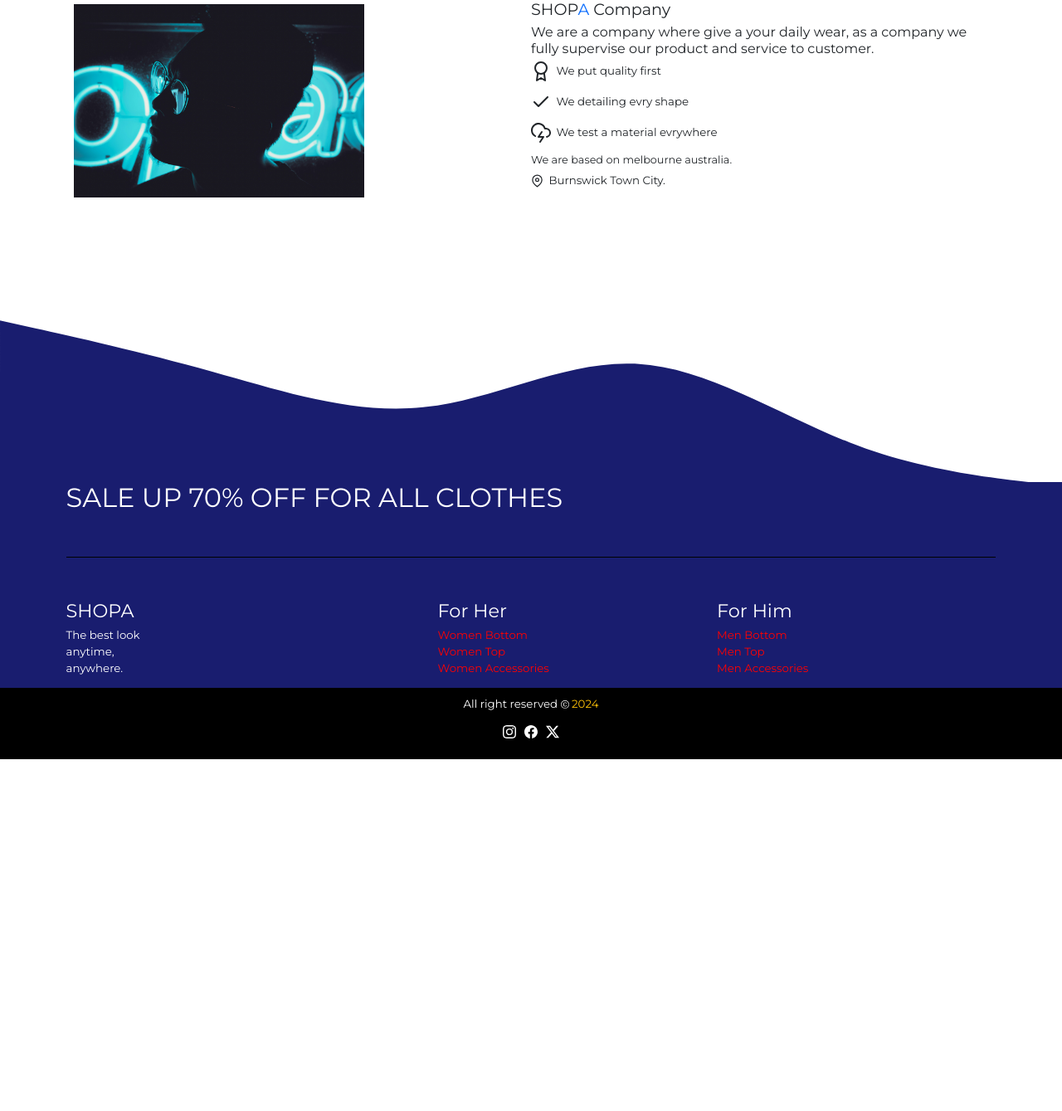
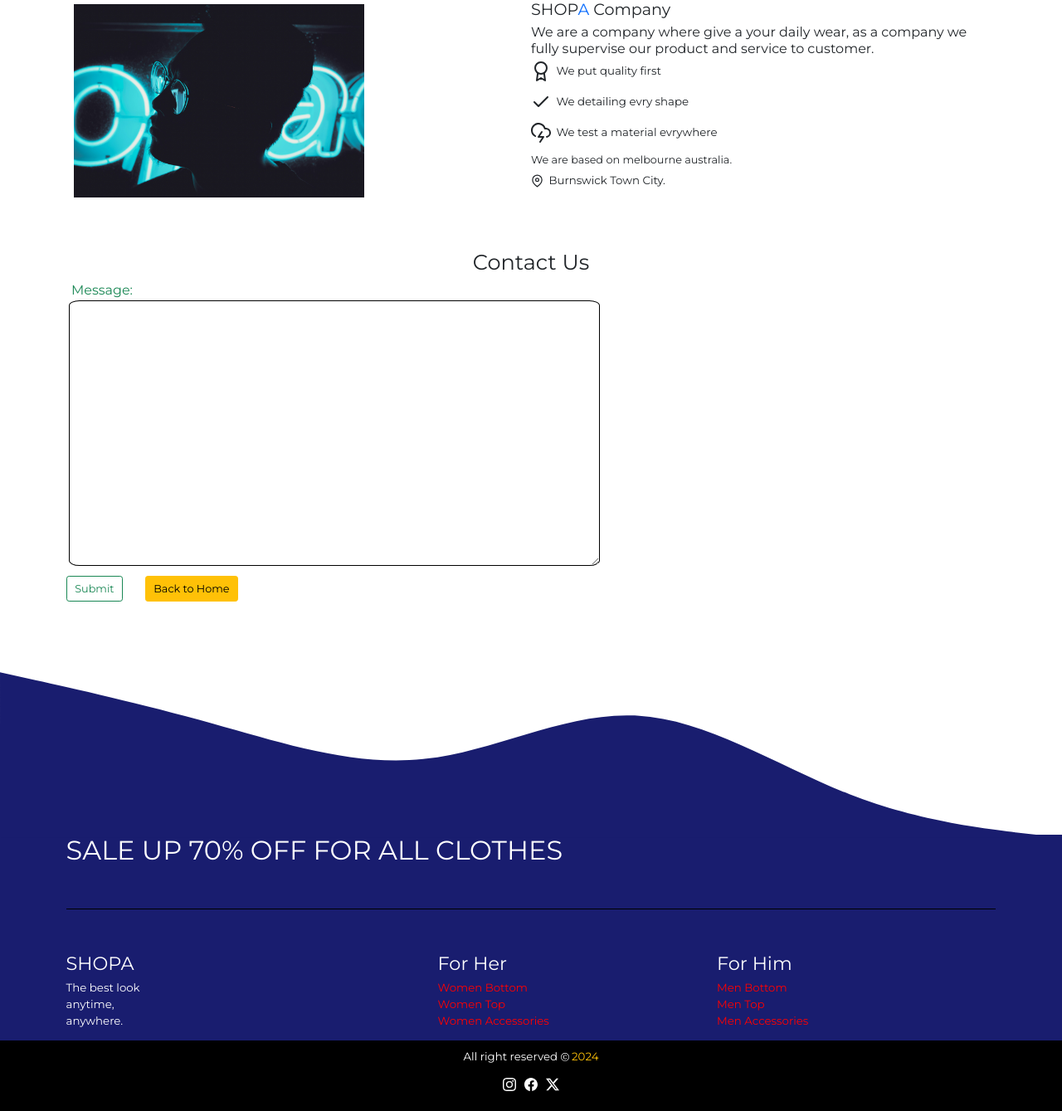
Before and after one commit to PrimiMiulini/cloth-web-master, a PHP site: page /about.php in a window 1280 px wide. Shown: the part 968-2307 px from the top of the page at 83% size. Before the commit the page ends 1883 px from the top, so only its background shows below. Run offline with PHP 8.4, Linux system fonts and the light colour scheme; the visitor is signed in with stand-in values (Sample User, id 1).

Commit message:
Modified about, home .php and delete contact.php, modified about.css

```diff
--- a/about.php
+++ b/about.php
@@ -1,3 +1,59 @@
+<?php
+require 'connection.php';
+
+if ($_SERVER['REQUEST_METHOD'] == 'POST' && isset($_POST['submit'])) {
+    $username = $_SESSION['username'];
+    $message = $_POST['message'];
+
+    $stmt = $conn->prepare("SELECT * FROM customer WHERE username = ?");
+    $stmt->bind_param("s", $username);
+    $stmt->execute();
+    $result = $stmt->get_result();
+    $stmt->close();
+
+    if ($result->num_rows > 0) {
+        $stmt = $conn->prepare("SELECT COUNT(*) FROM complaints WHERE username = ?");
+        $stmt->bind_param("s", $username);
+        $stmt->execute();
+        $stmt->bind_result($num_complaints);
+        $stmt->fetch();
+        $stmt->close();
+
+        $max_complaints = 3;
+
+        if ($num_complaints >= $max_complaints) {
+            $stmt = $conn->prepare("SELECT id FROM complaints WHERE username = ? ORDER BY timestamp_column ASC LIMIT 1");
+            $stmt->bind_param("s", $username);
+            $stmt->execute();
+            $stmt->bind_result($oldest_id);
+            $stmt->fetch();
+            $stmt->close();
+
+            if ($oldest_id) {
+                $stmt = $conn->prepare("DELETE FROM complaints WHERE id = ?");
+                $stmt->bind_param("i", $oldest_id);
+                $stmt->execute();
+                $stmt->close();
+            }
+        }
+
+        $stmt = $conn->prepare("INSERT INTO complaints (username, message) VALUES (?, ?)");
+        $stmt->bind_param("ss", $username, $message);
+        $stmt->execute();
+        $stmt->close();
+
+        echo "<script>
+                alert('Masukkan/Saran berhasil ditambahkan ^-^');
+                window.location.href = 'contact.php';
+              </script>";
+        exit();
+    } else {
+        echo '<script>alert("Akun tidak ada");</script>';
+    }
+}
+?>
+
+
 <!DOCTYPE html>
 <html lang="en">
   <head>
@@ -126,6 +182,40 @@
     </section>
     <!-- About End -->
 
+    <!-- ContactUs Start -->
+    <section class="contact" id="contact">
+      <h2 class="text-center">Contact Us</h2>
+      <div class="container">
+        <div class="row justify-content-center">
+          <div class="col-md">
+            <form action="" method="post">
+
+              <!-- Hidden field to store the username -->
+              <input type="hidden" name="username" value="<?= htmlspecialchars($_SESSION['username']) ?>">
+
+              <div class="row">
+                <!-- Textarea for message -->
+                <label for="message" class="text-success">Message:</label><br>
+                <textarea id="message" name="message" rows="4" required autocomplete="off"></textarea><br><br>
+              </div>
+              <div class="row">
+                <div class="col-md-1">
+                  <!-- Submit button -->
+                  <button type="submit" class="btn btn-outline-success name="submit">Submit</button>
+                </div>
+                <div class="col-md-2">
+                  <!-- Back to Home button -->
+                  <button type="button" class="btn btn-warning" onclick="window.location.href='home.php'">Back to Home</button>
+                </div>
+              </div>
+
+            </form>
+          </div>
+        </div>
+      </div>
+    </section>
+    <!-- ContactUs End -->
+
 
     <!-- Content Start -->
     <svg xmlns="http://www.w3.org/2000/svg" viewBox="0 0 1440 320">
--- a/css/about.css
+++ b/css/about.css
@@ -83,6 +83,21 @@ body {
 
   list-style-type: none;
 
+}
+
+/* Contact us */
+#contact label{
+  font-size: 12pt;
+  margin-left: .5rem;
+}
+
+#contact #message{
+  margin-bottom: 1rem;
+  margin-left: 1rem;
+  max-width: 50rem;
+  min-height: 25rem;
+  border: 1px solid black;
+  border-radius: 2%;
 }
 
 /* content */
--- a/home.php
+++ b/home.php
@@ -50,7 +50,7 @@ $product = query("SELECT * FROM detail_product WHERE created_at >= DATE_SUB(CURD
           <div class="collapse navbar-collapse" id="navbarNav">
               <ul class="navbar-nav ms-auto">
                   <li class="nav-item"><a class="nav-link active" href="about.php">ABOUT</a></li>
-                  <li class="nav-item"><a class="nav-link active" href="contact.php">CONTACT US</a></li>
+                  <li class="nav-item"><a class="nav-link active" href="about.php">CONTACT US</a></li>
                   <li class="nav-item">
                       <a class="nav-link" href="#" id="chart">
                           <svg xmlns="http://www.w3.org/2000/svg" width="16" height="16" fill="currentColor" class="bi bi-basket3" viewBox="0 0 16 16">
```
Also changed, not shown: contact.php (deleted, +0 -82 lines).
